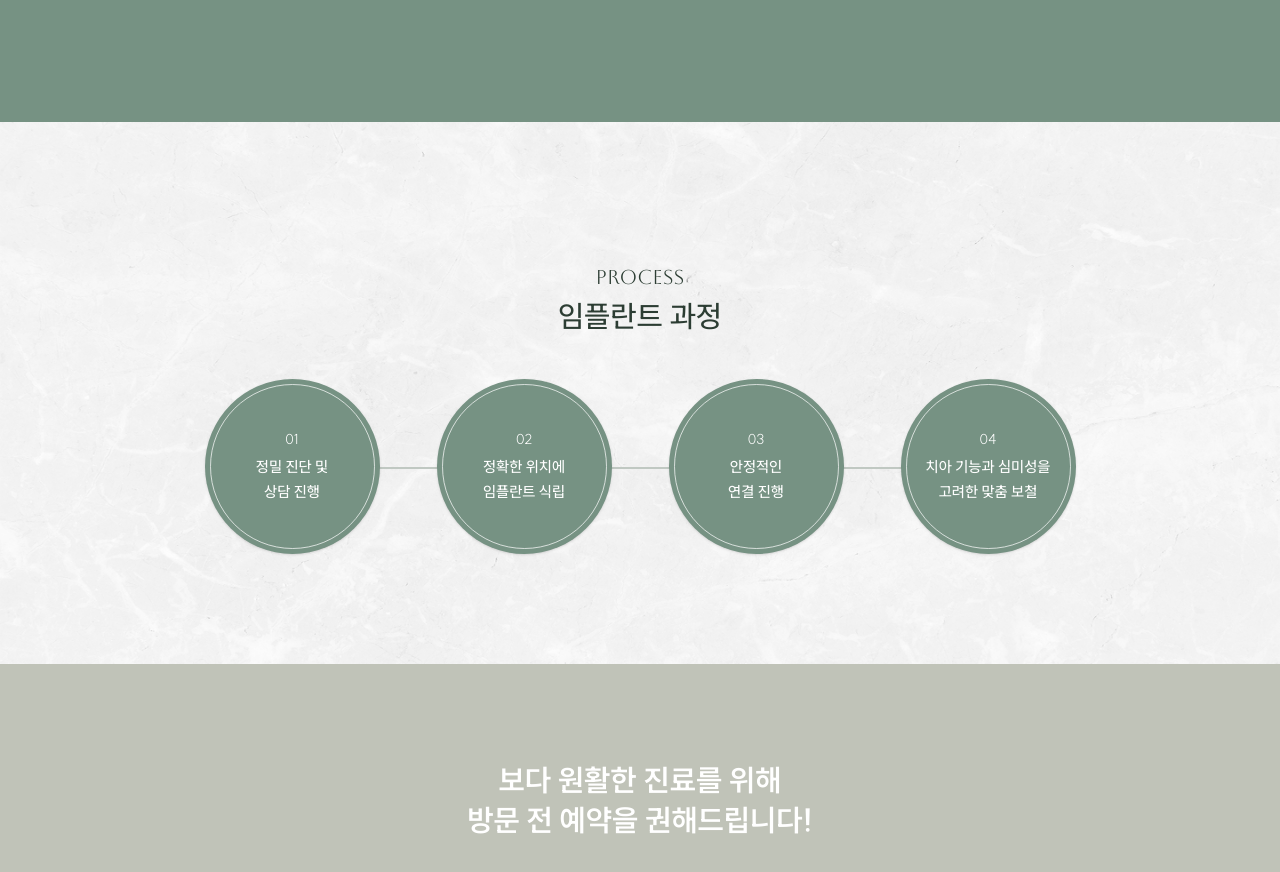
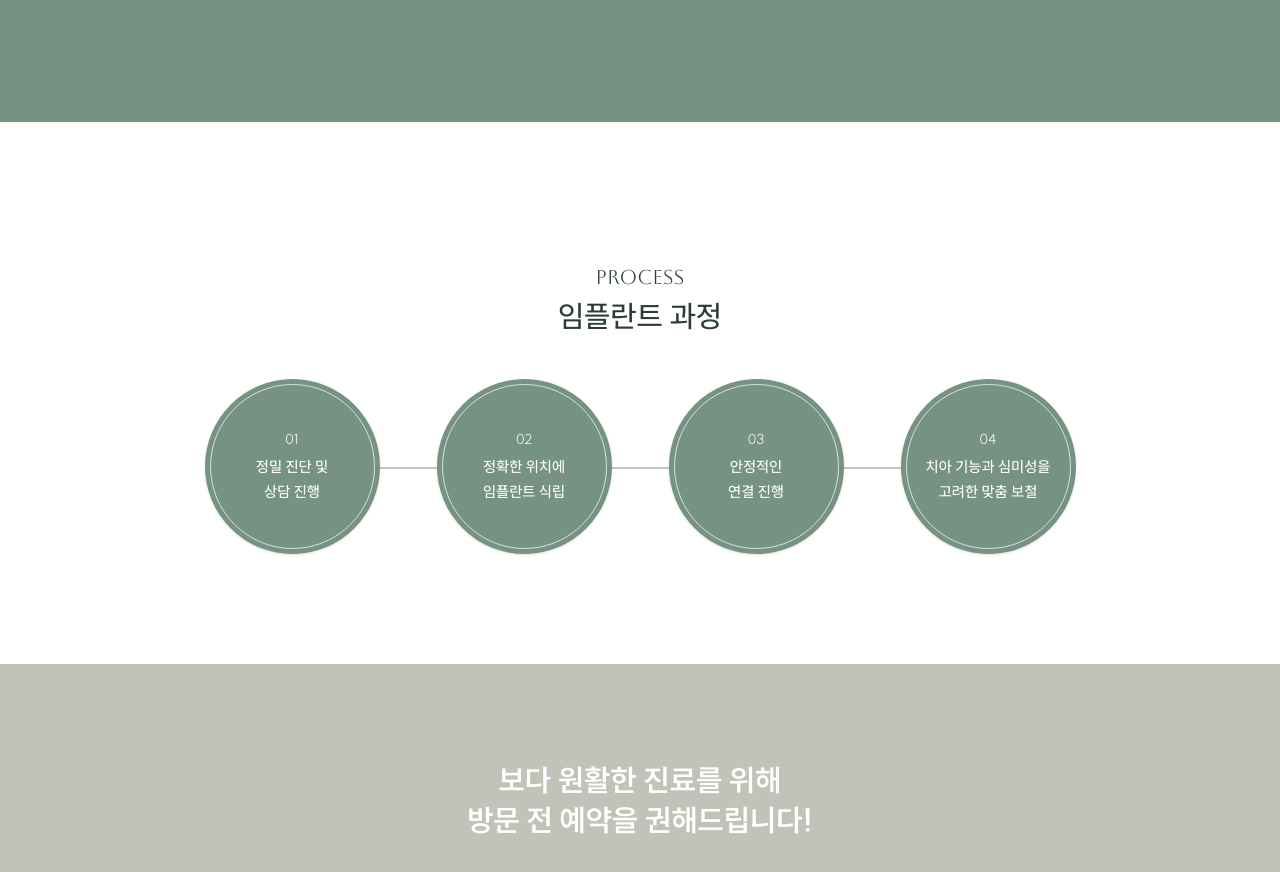
Before and after one commit to BIOADDLAB/seoulnewdental, a Next.js app: page /treatments/implant in a window 1280 px wide. Shown: the part 3980-4852 px from the top of the page. Built offline with nearby package versions, Linux system fonts and the light colour scheme.

Commit message:
refactor: 코드 스타일 정리 및 TODO 주석 정리 (1차)
- 코드 포맷팅 통일
- 미사용/해결된 TODO 주석 정리
- 기능 변경 없음

```diff
--- a/src/app/about/page.tsx
+++ b/src/app/about/page.tsx
@@ -124,7 +124,10 @@ export default function AboutPage() {
 
             {/* #TODO: 진료과목 배경 stone01 로 변경하기 */}
             {/* 진료과목 영역 */}
-            <section className="w-full bg-cover bg-center py-[60px] lg:py-[140px] overflow-hidden">
+            <section
+                className="w-full bg-cover bg-center py-[60px] lg:py-[140px] overflow-hidden"
+                style={{ backgroundImage: "url('/images/bg_stone.jpg')" }}
+            >
                 {/* 타이틀 영역 */}
                 <div className="mx-auto max-w-[1320px] px-[24px] lg:px-10">
                     <SectionHeading
--- a/src/app/treatments/conservative/page.tsx
+++ b/src/app/treatments/conservative/page.tsx
@@ -11,10 +11,9 @@ export default function ConservativePage() {
             <SubPageHero
                 title="보존진료 소개"
                 desc="손상된 치아를 발치하지 않고 자연치아를\n최대한 살려 기능을 유지하는 치료"
-                bgImageName="bg_sub_03"
+                bgImageName="bg_sub_01" // 서브이미지 01로 변경
             />
 
-            {/* 의료진 상담 영역 */}
             <IntroBand
                 topLabel="SEOUL NEW DENTAL"
                 accent="DOCTOR CONSULTATION"
@@ -40,6 +39,7 @@ export default function ConservativePage() {
                 className="w-full py-[60px] lg:py-[140px] px-[20px] bg-cover bg-center"
                 style={{ backgroundImage: "url('/images/bg_stone.jpg')" }}
             >
+                {/* 기존 충치 원인 내용 (수정 없음) */}
                 <div className="max-w-[1040px] mx-auto flex flex-col items-center">
                     <SectionHeading subtitle="CAVITY CAUSES" title="충치는 왜 생기는 건가요?" />
                     <p className="mt-[20px] text-center text-[14px] lg:text-[18px] font-medium leading-[1.6] break-keep">
@@ -85,7 +85,9 @@ export default function ConservativePage() {
                 </div>
             </section>
 
+            {/* 배경 이미지 제거 bgImage="none" 전달 */}
             <Features
+                bgImage="none"
                 centerText={`충치를 치료하는 \n과정은 \n무엇인가요?`}
                 mainTitle="충치 치료 과정"
                 items={[
--- a/src/app/treatments/denture/page.tsx
+++ b/src/app/treatments/denture/page.tsx
@@ -151,7 +151,6 @@ const CARE_ITEMS: ProcessItem[] = [
         ),
     },
 ];
-
 export default function DenturePage() {
     return (
         <main className="w-full">
@@ -161,13 +160,13 @@ export default function DenturePage() {
                 bgImageName="bg_sub_05"
             />
 
-            {/* 틀니 소개 밴드 + 메인 이미지 */}
-            {/* #TODO: 이미지 위치 확인하기 */}
-            <section className="relative w-full h-[537px] md:h-[700px] lg:h-[1020px] flex flex-col">
+            {/* 1920 기준 잘림 현상을 방지하기 위해 2xl:h-[1200px] 추가 */}
+            <section className="relative w-full h-[537px] md:h-[700px] lg:h-[1020px] 2xl:h-[1200px] flex flex-col">
                 <Image
                     src="/images/bg_denture_main.jpg"
                     alt="틀니 제작 모습"
                     fill
+                    quality={100}
                     sizes="100vw"
                     className="object-cover object-bottom z-0"
                 />
@@ -201,11 +200,10 @@ export default function DenturePage() {
                 />
             </section>
 
-            {/* 장점 소개 */}
-            {/* #TODO: 배경 stone 번호 확인 */}
+            {/* 장점소개 스톤1 적용 */}
             <section
                 className="w-full bg-cover bg-center py-[62px] px-[24px] lg:pt-[114px] lg:pb-[125px]"
-                style={{ backgroundImage: "url('/images/bg_stone_02.jpg')" }}
+                style={{ backgroundImage: "url('/images/bg_stone.jpg')" }}
             >
                 <div className="mx-auto max-w-[1100px] flex flex-col items-center">
                     <SectionHeading
@@ -306,6 +304,8 @@ export default function DenturePage() {
             {/* 틀니 관리 방법 */}
             {/* #TODO: 배경 f9f9f9로 변경 + 안에 텍스트 정렬 확인 */}
             <ProcessSteps
+                bgImage="none"
+                sectionClass="bg-[#f9f9f9] lg:!pb-[140px]"
                 topSubtitle="DENTURE CARE GUIDE"
                 topTitle="틀니 관리 방법"
                 desc="올바른 관리가 틀니의 편안함과 수명을 좌우합니다."
@@ -316,9 +316,7 @@ export default function DenturePage() {
                 lineHeight="h-[1px] lg:h-[3px]"
                 numSizeClass="text-[13px]/[10px] mb-[6px] lg:text-[15px]/[10px] lg:mb-[25px]"
                 textSizeClass="text-[13px]/[19px] lg:text-[15px]/[25px] lg:font-medium"
-                sectionClass="lg:!pb-[140px]"
             />
-
             <ContactSection />
         </main>
     );
--- a/src/app/treatments/implant/page.tsx
+++ b/src/app/treatments/implant/page.tsx
@@ -278,9 +278,13 @@ export default function ImplantPage() {
                 </div>
             </section>
 
-            {/* 임플란트 과정 */}
-            <ProcessSteps topSubtitle="PROCESS" topTitle="임플란트 과정" items={PROCESS_ITEMS} />
-
+            <ProcessSteps
+                topSubtitle="PROCESS"
+                topTitle="임플란트 과정"
+                items={PROCESS_ITEMS}
+                bgImage="none"
+                sectionClass="bg-white"
+            />
             <ContactSection />
         </main>
     );
--- a/src/components/sections/ProcessSteps.tsx
+++ b/src/components/sections/ProcessSteps.tsx
@@ -18,6 +18,7 @@ export interface ProcessStepsProps {
     descClassName?: string;
     numSizeClass?: string;
     textSizeClass?: string;
+    bgImage?: string;
 }
 
 export default function ProcessSteps({
@@ -32,6 +33,7 @@ export default function ProcessSteps({
     descClassName,
     numSizeClass: numSizeClassProp,
     textSizeClass: textSizeClassProp,
+    bgImage = "url('/images/bg_stone.jpg')",
 }: ProcessStepsProps) {
     const isFourItems = items.length === 4;
 
@@ -44,7 +46,6 @@ export default function ProcessSteps({
         (isFourItems
             ? 'text-[15px] md:text-[13px] lg:text-[14px] mb-[14px] lg:mb-1'
             : 'text-[12px] md:text-[13px] lg:text-[14px] mb-[8px] lg:mb-1');
-
     const textSizeClass =
         textSizeClassProp ??
         (isFourItems
@@ -72,8 +73,10 @@ export default function ProcessSteps({
 
     return (
         <section
-            className={`w-full relative overflow-hidden bg-cover bg-center py-[62px] px-[16px] lg:pt-[140px] lg:pb-[110px] lg:px-0 ${sectionClass}`}
-            style={{ backgroundImage: "url('/images/bg_stone.jpg')" }}
+            className={`w-full relative overflow-hidden py-[62px] px-[16px] lg:pt-[140px] lg:pb-[110px] lg:px-0 ${
+                bgImage !== 'none' ? 'bg-cover bg-center' : ''
+            } ${sectionClass || ''}`}
+            style={bgImage !== 'none' ? { backgroundImage: bgImage } : undefined}
         >
             <div className="mx-auto max-w-[1200px] flex flex-col items-center">
                 {(topSubtitle || topTitle || desc) && (
--- a/src/components/sections/SubPageHero.tsx
+++ b/src/components/sections/SubPageHero.tsx
@@ -1,4 +1,3 @@
-// #STYLE: PC 이미지 확대 비율 및 반응형 줄바꿈 속성 수정
 import Image from 'next/image';
 
 interface SubPageHeroProps {
@@ -8,7 +7,6 @@ interface SubPageHeroProps {
     imagePos?: string;
 }
 
-// #ISSUE: 이미지 위치 추후에 각각조정하기
 const DEFAULT_IMAGE_POS: Record<SubPageHeroProps['bgImageName'], string> = {
     bg_sub_01: 'object-center',
     bg_sub_02: 'object-center',
@@ -23,17 +21,18 @@ export default function SubPageHero({ title, desc, bgImageName, imagePos }: SubP
 
     return (
         <section
-            className="w-full relative overflow-hidden bg-cover bg-repeat px-[16px] pt-[16px] pb-[24px] lg:px-0 lg:pt-[45px] lg:pb-[78px]"
+            className="w-full relative overflow-hidden bg-cover bg-repeat px-[16px] pt-[16px] pb-[24px] lg:px-[40px] xl:px-0 lg:pt-[45px] lg:pb-[78px]"
             style={{ backgroundImage: "url('/images/bg_stone.jpg')" }}
         >
             <div className="mx-auto max-w-[1360px] flex flex-col items-center justify-center">
-                <div className="w-full h-[179px] sm:h-[350px] lg:h-[490px] rounded-[15px] lg:rounded-[50px] overflow-hidden shadow-md relative flex flex-col items-center justify-center text-center px-4">
+                <div className="w-full h-[179px] sm:h-[350px] lg:h-[490px] 2xl:h-[600px] rounded-[15px] lg:rounded-[50px] overflow-hidden shadow-md relative flex flex-col items-center justify-center text-center px-4">
                     <Image
                         src={`/images/${bgImageName}.jpg`}
                         alt={`${title} 배경 이미지`}
                         fill
                         priority
-                        sizes="(max-width: 1143px) 100vw, 1143px"
+                        quality={100}
+                        sizes="100vw"
                         className={`object-cover ${position}`}
                     />
 
```
Also changed, not shown: src/components/sections/Features.tsx (+6 -10 lines), src/components/sections/IntroBand.tsx (+3 -9 lines).
